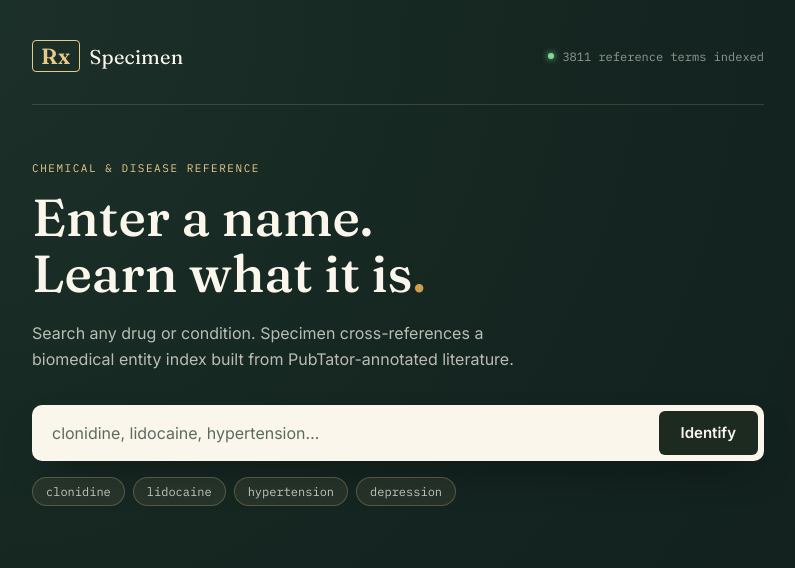
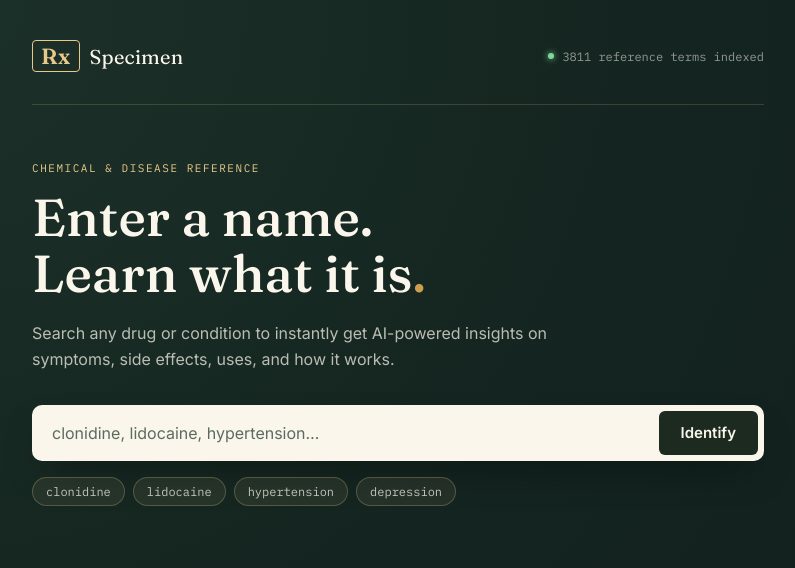
Before and after one commit to nitishkumar2701/pharma-ner-app, a Flask app: page / in a window 1280 px wide. Shown: the top 568 px of the page, without its empty margins (242-1037 px from the left). Run offline with Flask 3, Linux system fonts and the light colour scheme.

Commit message:
Update index.html

```diff
--- a/templates/index.html
+++ b/templates/index.html
@@ -34,8 +34,7 @@
             Enter a name.<br />Learn what it is<span class="accent-dot">.</span>
           </h1>
           <p class="lede">
-            Search any drug or condition. Specimen cross-references a biomedical
-            entity index built from PubTator-annotated literature.
+            Search any drug or condition to instantly get AI-powered insights on symptoms, side effects, uses, and how it works.
           </p>
 
           <form id="search-form" class="search-form" autocomplete="off">
```
